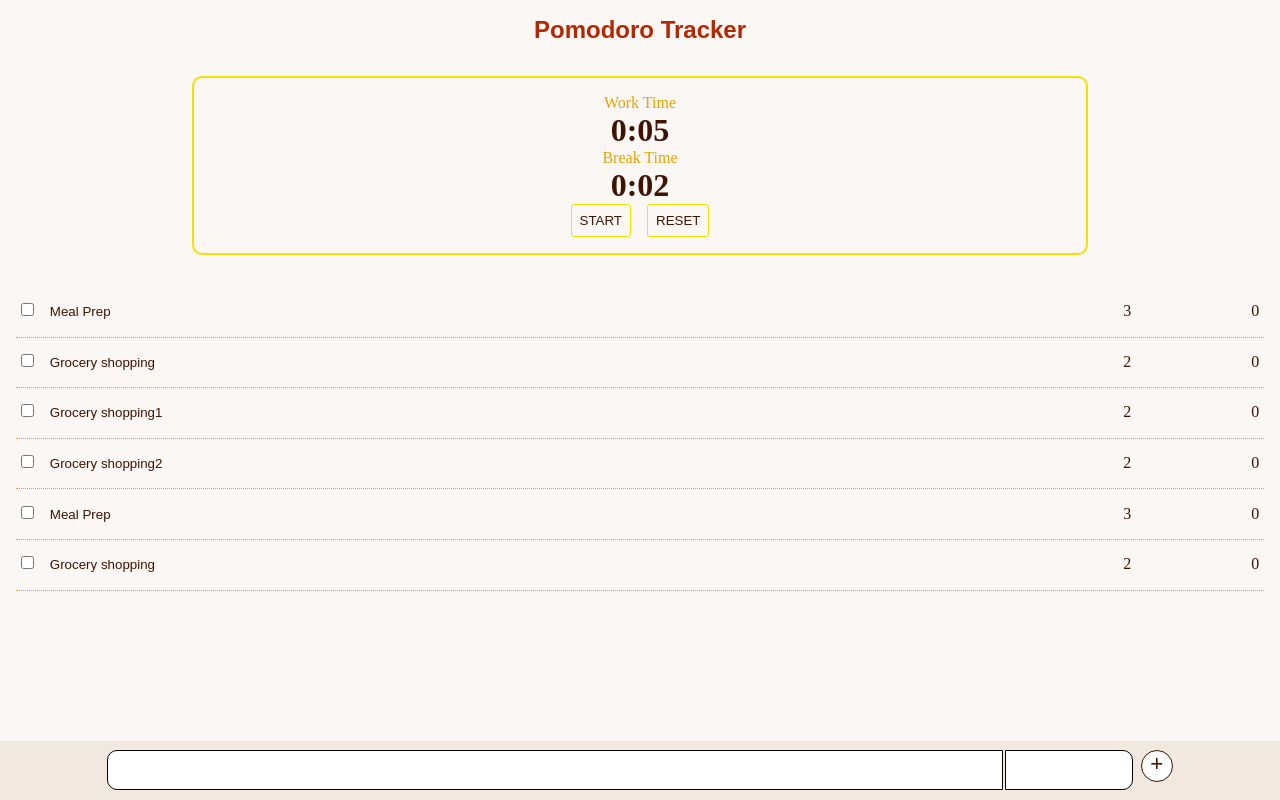
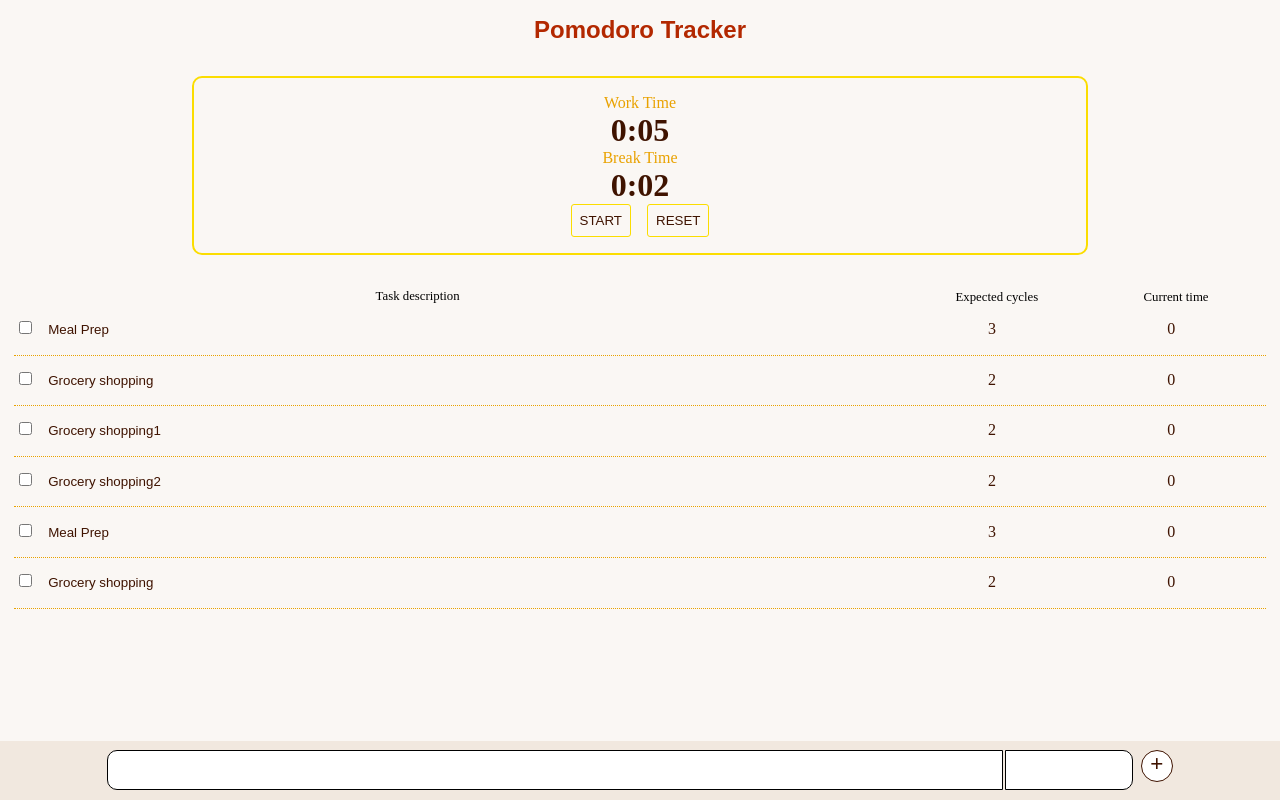
Before and after one commit to carocodingk/PomodoroTracker, a Next.js app: page / in a window 1280 px wide. Built offline with nearby package versions, Linux system fonts and the light colour scheme.

Commit message:
Added styling for task list items and field names

```diff
--- a/src/pages/index.js
+++ b/src/pages/index.js
@@ -111,14 +111,14 @@ function PomodoroTimer({taskInProgress, setCycleComplete, checkedTask}){
         </div>
         <div className="centerMargin">
         <div className="flexBox flexJustifyCenter">
-          <input className="lightBackground timerButton brown"
+          <input className="lightBackground timerButton brown hoverItem"
             type="button"
             value={workTimerRun || breakTimerRun? 'PAUSE':'START'}
             onClick={() =>
               startTimer(taskInProgress)
             }
           />
-          <input className="lightBackground timerButton brown"
+          <input className="lightBackground timerButton brown hoverItem"
             type="button"
             value='RESET'
             onClick={() =>
@@ -150,10 +150,19 @@ function TaskManager({taskInProgress, setTaskInProgress, cycleComplete, setCycle
 
   return(
     <div>
+      <div id="colName" className="flexBox justifySpaceBetween">
+        <div id="colDescription" className="flexBox">
+          <p id="columnLeft" className="columns">Task description</p>
+        </div>
+        <div>
+          <p className="columns smallCol details">Expected cycles</p>
+          <p className="columns smallCol details">Current time</p>
+        </div>
+      </div>
       <ul id="taskList">
         {taskList.map((task) => (
-          <li className="flexBox flexAlignCenter taskItem">
-            <div id="left">
+          <li className="flexBox flexAlignCenter taskItem justifySpaceBetween">
+            <div>
               <input className="checkBox" type="checkbox" checked={task.finished} />
               <input id="taskName" className="lightBackground brown hoverItem"
                 type="button"
@@ -161,9 +170,9 @@ function TaskManager({taskInProgress, setTaskInProgress, cycleComplete, setCycle
                 onClick={()=>chooseTask(task)}
               />
             </div>
-            <div id="right">
-              <p  className="brown details">{task.expectedCycles}</p>
-              <p id="totalTime" className="brown details">{task.actualTime}</p>
+            <div>
+              <p  className="brown details centerAlign">{task.expectedCycles}</p>
+              <p id="totalTime" className="brown details centerAlign">{task.actualTime}</p>
             </div>
           </li>
         ))}
--- a/src/styles/styles.css
+++ b/src/styles/styles.css
@@ -32,8 +32,12 @@
 }
 
 .taskItem {
+    /* justify-content: space-between; */
+    padding: 0.3rem;
+}
+
+.justifySpaceBetween {
     justify-content: space-between;
-    padding: 0.3rem;
 }
 
 .checkBox {
@@ -88,17 +92,11 @@
     text-wrap: wrap;
 }
 
-/* #taskName:hover{
-    color: red;
-} */
-
-
-
 #taskList {
     max-height: 40vh;
     max-width: 100vw;
     overflow: scroll;
-    padding: 0 1rem;
+    padding: 0 0.9rem;
     overflow: scroll;
 }
 
@@ -111,7 +109,6 @@
 }
 
 #taskInput {
-    /* border: 1px solid greenyellow; */
     width: 80wv;
 }
 
@@ -131,7 +128,6 @@
     border: 1px solid black;
     border-top-right-radius: 10px;
     border-bottom-right-radius: 10px;
-    /* border-radius: 3px; */
 }
 
 #newTaskButton {
@@ -145,16 +141,41 @@
     margin-left: 0.5rem;
 }
 
-/* .details {
-    width: 5vw;
-} */
-
 .details {
     display: inline-block;
-    width: 10vw;
-    text-align: right;
+    width: 14vw;
 }
 
+.centerAlign {
+    text-align: center;
+}
 .hoverItem:hover {
     color: #E9A200;
 }
+
+.timerButton:hover {
+    border: 1px solid black;
+}
+
+#colName {
+    /* border: 1px solid purple; */
+    padding: 0 0.9rem;
+}
+
+.columns {
+    font-size: 0.8rem;
+}
+
+.smallCol {
+    text-align: center;
+}
+
+#colDescription {
+    width: 63vw;
+    /* border: 1px solid forestgreen; */
+}
+
+#columnLeft {
+    margin: auto;
+    /* border: 1px solid red; */
+}
```
